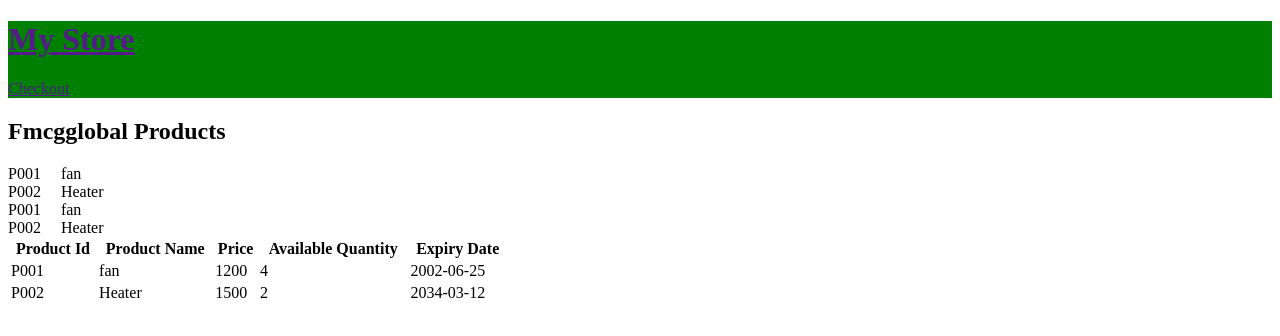
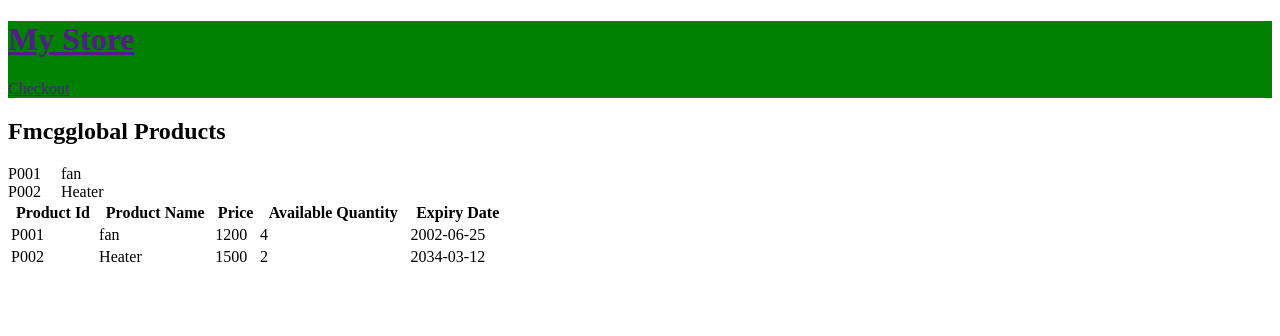
Before and after one commit to GH11PRASANTH/Angular-FmcgglobalBanking, an Angular app: page / in a window 1280 px wide. Shown: the top 336 px of the page. Built offline with nearby package versions, Linux system fonts and the light colour scheme.

Commit message:
1 file modified

```diff
--- a/src/app/product-list/product-list.component.html
+++ b/src/app/product-list/product-list.component.html
@@ -4,9 +4,6 @@
   </h2>
   <div *ngFor="let product of products">
   {{ product.productId }}  &nbsp;&nbsp;&nbsp; {{ product.productName }}
-  </div>
-  <div *ngFor="let product of products">
-    {{ product.productId }} &nbsp;&nbsp;&nbsp; {{ product.productName }}
   </div>
   <table class="table table-dark table-striped" style="width:500px">
     <tr>
```
